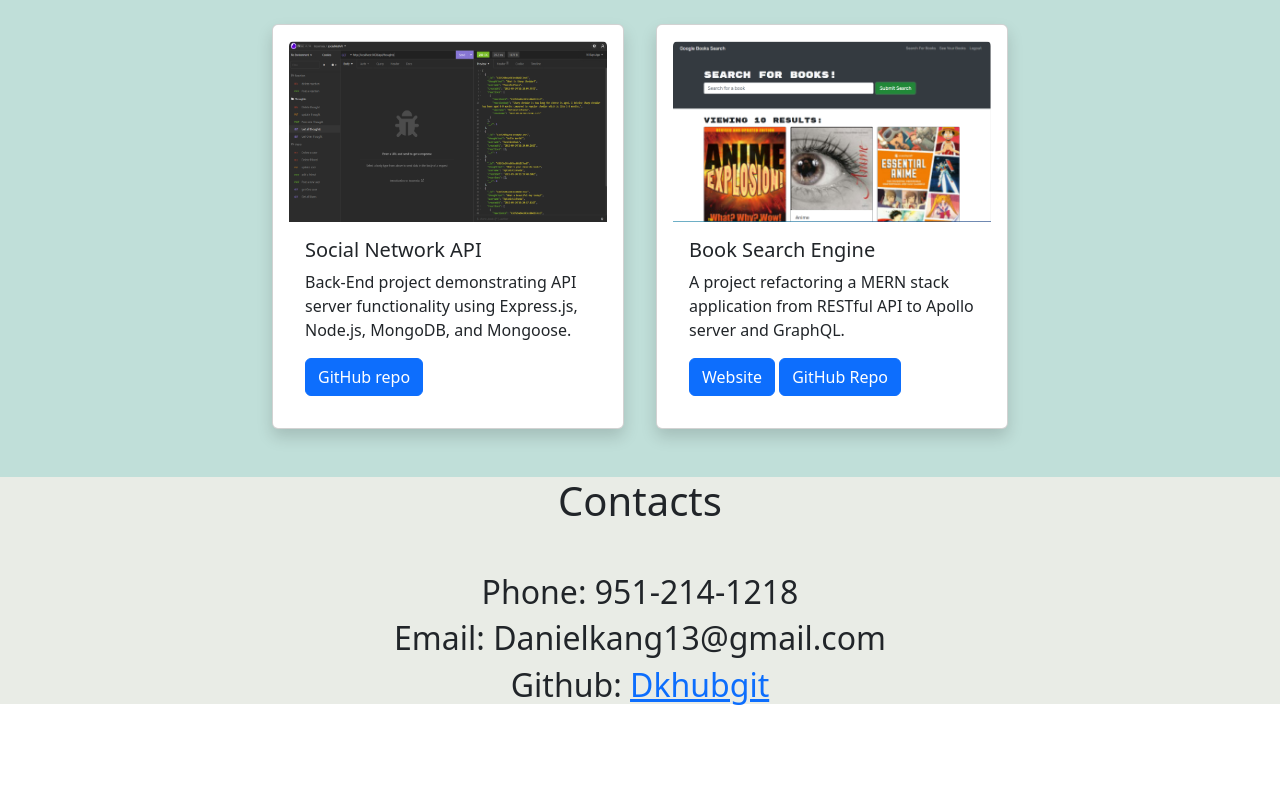
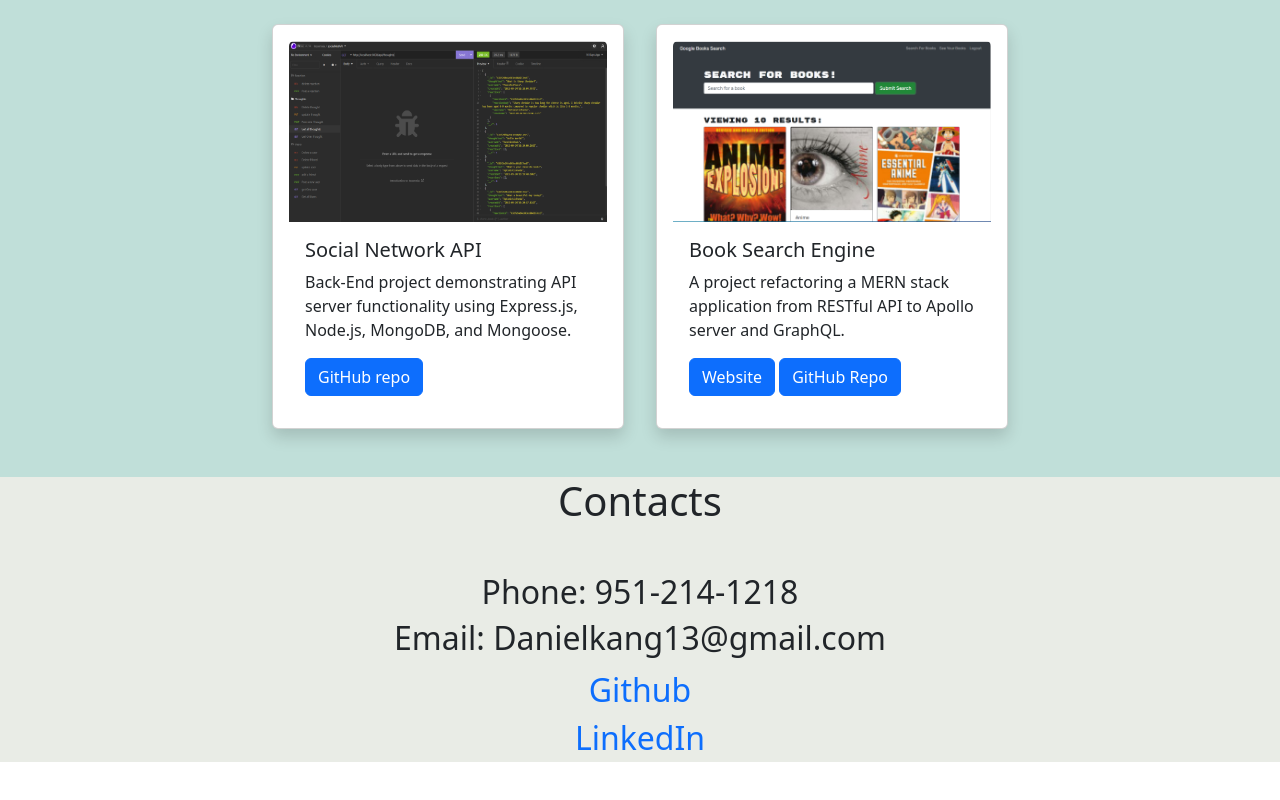
Before and after one commit to DKhubgit/Web-Portfolio-DK, a plain HTML site: page index.html in a window 1280 px wide. Shown: the part 1839-2639 px from the top of the page. Before the commit the page ends 2591 px from the top, so only its background shows below. Drawn offline with nearby package versions, Linux system fonts and the light colour scheme.

Commit message:
updated contact sections with links

```diff
--- a/index.html
+++ b/index.html
@@ -115,7 +115,8 @@
         <div class="mt-5">
           <h2>Phone: 951-214-1218</h2>
           <h2>Email: Danielkang13@gmail.com</h2>
-          <h2>Github: <a href="https://github.com/DKhubgit"> Dkhubgit</a></h2>
+          <a class="fs-2 d-block" href="https://github.com/DKhubgit" target="_blank" style="text-decoration: none;">Github</a>
+          <a class="fs-2 d-block" href="https://linkedin.com/in/dkang13" target="_blank" style="text-decoration: none;">LinkedIn</a>
         </div>
       </div>
 
```
